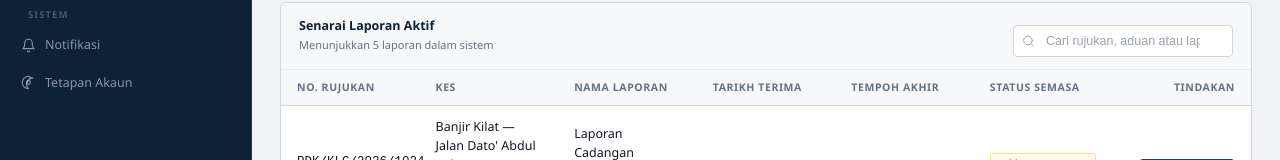
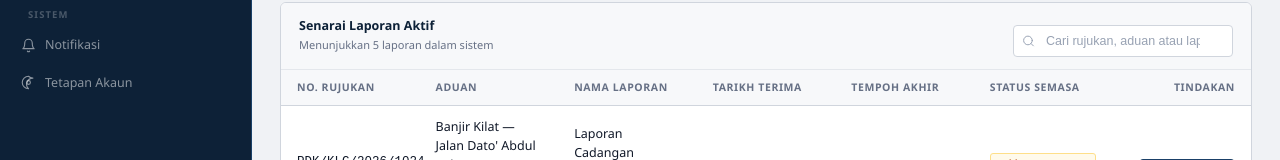
Before and after one commit to tirazman/TRIPLEA-SCSE2243-ADP-PROJECT1, a React (Vite) app in the folder frontend/: page /pegawai-penyedia/status-kerja in a window 1280 px wide. Shown: the part 230-390 px from the top of the page. Built offline with nearby package versions, Linux system fonts and the light colour scheme.

Commit message:
Update PPLStatusKerja.jsx

```diff
--- a/frontend/src/view/PegawaiPenyediaLaporan/PPLStatusKerja.jsx
+++ b/frontend/src/view/PegawaiPenyediaLaporan/PPLStatusKerja.jsx
@@ -233,7 +233,7 @@ export default function PPLStatusKerja() {
             <thead>
                 <tr>
                     <th>No. Rujukan</th>
-                    <th>Kes</th>
+                    <th>Aduan</th>
                     <th>Nama Laporan</th>
                     <th>Tarikh Terima</th>
                     <th>Tempoh Akhir</th>
```
